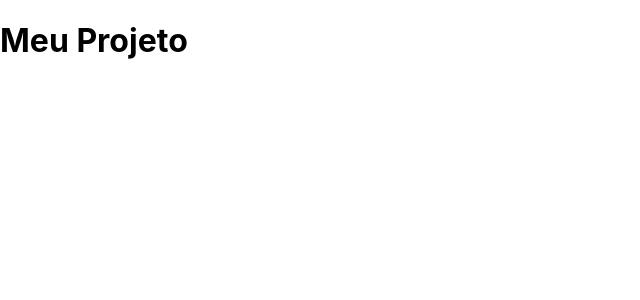
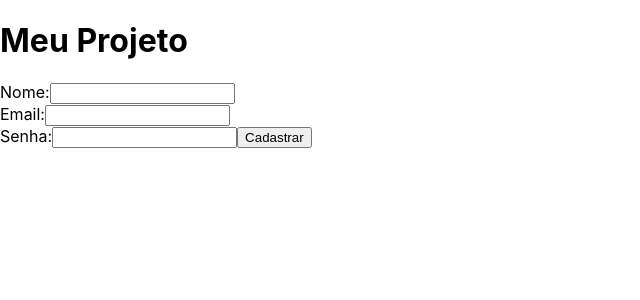
Before and after one commit to JuninhoFreitas/react-curso, a React (Create React App) app in the folder modulo4/meusite/: page / in a window 1280 px wide. Shown: the top 300 px of the page, without its empty margins (0-640 px from the left). Built offline with nearby package versions, Linux system fonts and the light colour scheme.

Commit message:
added forms

```diff
--- a/modulo4/meusite/src/App.js
+++ b/modulo4/meusite/src/App.js
@@ -3,13 +3,41 @@ class App extends Component{
    constructor(props){
     super(props);
     this.state={
+        nome:'',
+        email:'',
+        senha:'',
+    };
+    this.changeValue=this.changeValue.bind(this);
+    this.cadastrar=this.cadastrar.bind(this);
+   }
+   cadastrar(e){
+        if(!this.state.nome || !this.state.email || !this.state.senha) {
+            this.setState({error:'Ta faltando algo ai'})
+        }else{
+            this.setState({error:''})
+        };
+       console.log(this.state)
+       e.preventDefault(); //Aqui ele não atualiza a pagina
 
-    };
+   }
+   changeValue(e){
+    this.setState({[e.target.name]:e.target.value});
    }
     render(){
         return(
             <div>
                 <h1>Meu Projeto</h1>
+                {this.state.error&&<h1>{this.state.error}</h1>}
+                <form onSubmit={this.cadastrar}>
+                    <label>Nome:</label>
+                    <input name="nome" type="text" value={this.state.nome} onChange={this.changeValue}></input>
+                    <br/><label>Email:</label>
+                    <input name="email" type="text" value={this.state.email} onChange={this.changeValue}></input>
+                    <br/><label>Senha:</label>
+                    <input name="senha" type="password" value={this.state.senha} onChange={this.changeValue}></input>
+
+                    <button type="submit">Cadastrar</button>
+                </form>
             </div>
         )
     }
```
